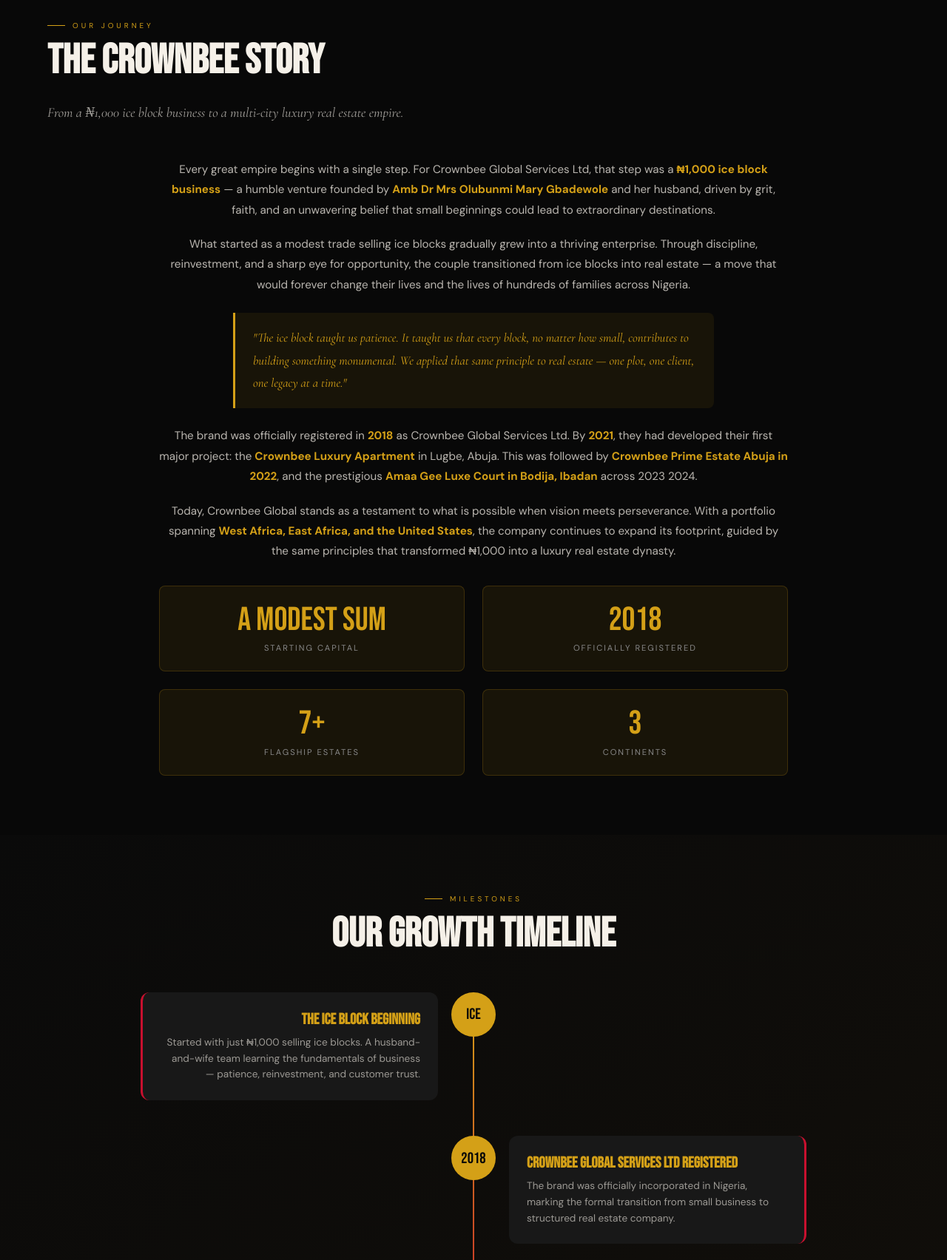
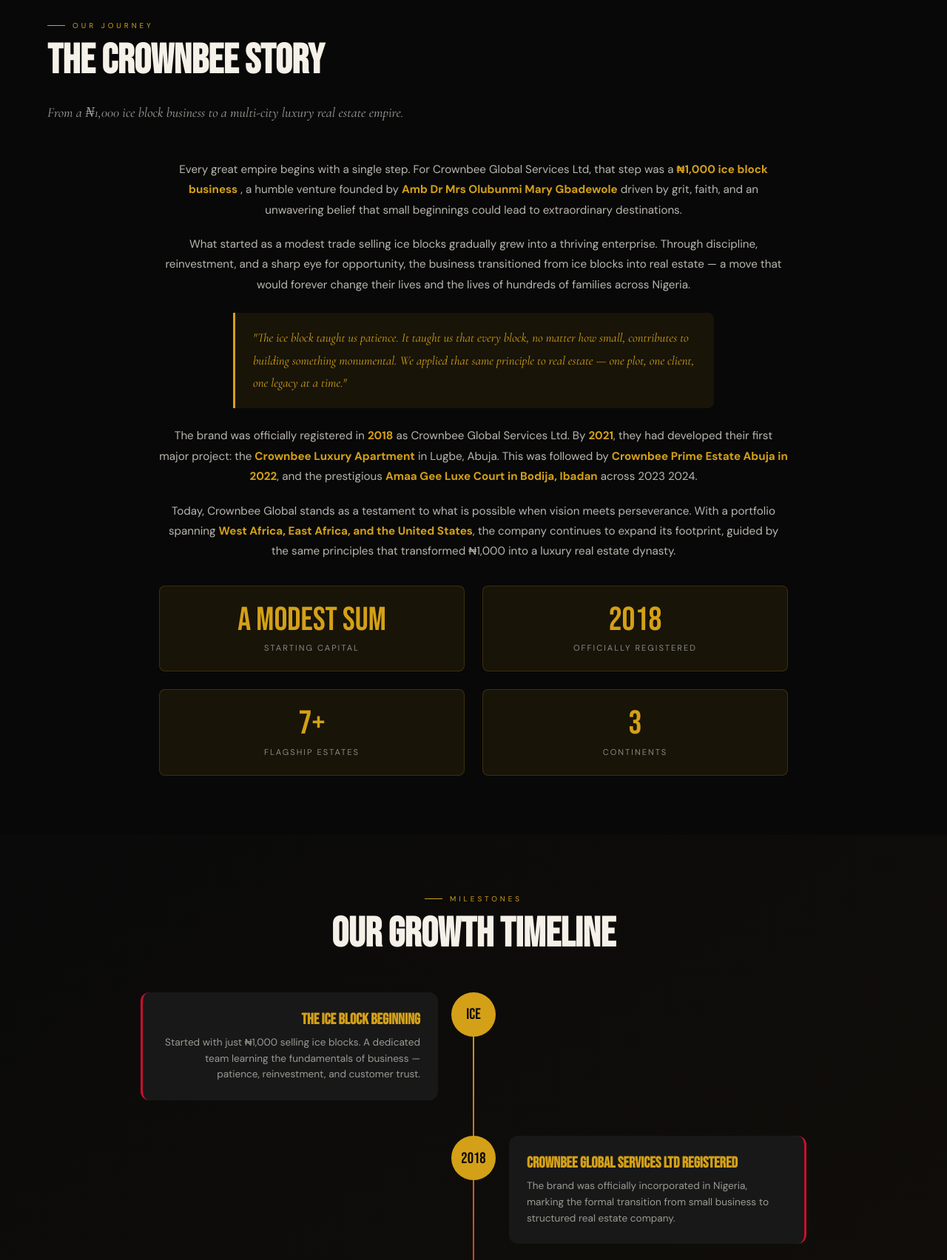
Before and after one commit to Entrix1816/crownbee-luxury, a Flask app: page /about in a window 1280 px wide. Shown: the part 1024-2728 px from the top of the page at 74% size. Run offline with Flask 3, Linux system fonts and the light colour scheme.

Commit message:
updated about.html

```diff
--- a/templates/about.html
+++ b/templates/about.html
@@ -858,9 +858,9 @@ footer{
 
   <div class="story-content">
     <div class="story-text">
-      <p>Every great empire begins with a single step. For Crownbee Global Services Ltd, that step was a <strong style="color:var(--gold);">₦1,000 ice block business</strong> — a humble venture founded by <strong style="color:var(--gold);">Amb Dr Mrs Olubunmi Mary Gbadewole</strong> and her husband, driven by grit, faith, and an unwavering belief that small beginnings could lead to extraordinary destinations.</p>
+      <p>Every great empire begins with a single step. For Crownbee Global Services Ltd, that step was a <strong style="color:var(--gold);">₦1,000 ice block business</strong> , a humble venture founded by <strong style="color:var(--gold);">Amb Dr Mrs Olubunmi Mary Gbadewole</strong> driven by grit, faith, and an unwavering belief that small beginnings could lead to extraordinary destinations.</p>
 
-      <p>What started as a modest trade selling ice blocks gradually grew into a thriving enterprise. Through discipline, reinvestment, and a sharp eye for opportunity, the couple transitioned from ice blocks into real estate — a move that would forever change their lives and the lives of hundreds of families across Nigeria.</p>
+      <p>What started as a modest trade selling ice blocks gradually grew into a thriving enterprise. Through discipline, reinvestment, and a sharp eye for opportunity, the business transitioned from ice blocks into real estate — a move that would forever change their lives and the lives of hundreds of families across Nigeria.</p>
 
       <div class="story-highlight">
         <p>"The ice block taught us patience. It taught us that every block, no matter how small, contributes to building something monumental. We applied that same principle to real estate — one plot, one client, one legacy at a time."</p>
@@ -904,7 +904,7 @@ footer{
       <div class="timeline-year">ICE</div>
       <div class="timeline-content">
         <h4>The Ice Block Beginning</h4>
-        <p>Started with just ₦1,000 selling ice blocks. A husband-and-wife team learning the fundamentals of business — patience, reinvestment, and customer trust.</p>
+        <p>Started with just ₦1,000 selling ice blocks. A dedicated team learning the fundamentals of business — patience, reinvestment, and customer trust.</p>
       </div>
     </div>
     <div class="timeline-item reveal reveal-delay-1">
@@ -1009,9 +1009,9 @@ footer{
   </div>
   <div class="reveal reveal-delay-1">
     <p class="section-label">Leadership</p>
-    <h2 class="section-title">CO-FOUNDED WITH<br>PURPOSE &amp; PASSION</h2>
+    <h2 class="section-title">BUILT WITH<br>PURPOSE &amp; PASSION</h2>
     <blockquote style="font-family:'Cormorant Garamond',serif;font-size:1.1rem;font-style:italic;color:rgba(245,240,232,.72);line-height:1.8;border-left:2px solid var(--gold);padding-left:1.5rem;margin:1.5rem 0;">
-      "Crownbee was co-founded by myself and my husband. What started as a small ice block business in Nigeria has — by God's grace — grown into a luxury real estate company operating across West Africa, East Africa, and the United States. Our story is proof that with faith, hard work, and integrity, there are no limits to what you can build."
+      "Crownbee was built from the ground up, starting as a small ice block business in Nigeria and growing, by God's grace, into a luxury real estate company operating across West Africa, East Africa, and the United States. Our story is proof that with faith, hard work, and integrity, there are no limits to what you can build."
     </blockquote>
     <p style="font-size:.85rem;font-weight:500;">Amb Dr Mrs Olubunmi Mary Gbadewole</p>
     <p style="font-size:.6rem;letter-spacing:3px;text-transform:uppercase;color:var(--muted);margin-top:4px;">Co-Founder, CEO &amp; MD, Crownbee Global Services Ltd</p>
```
